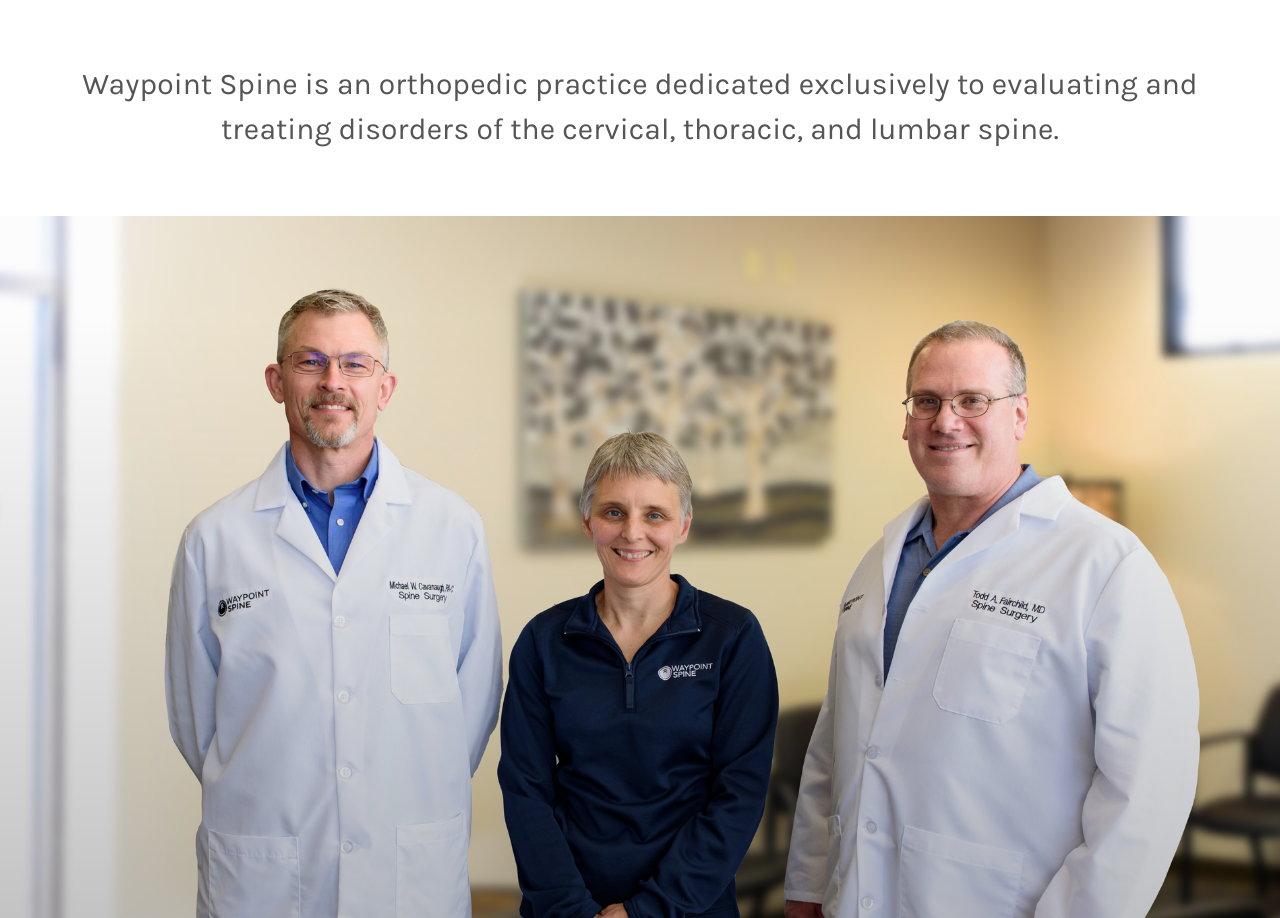
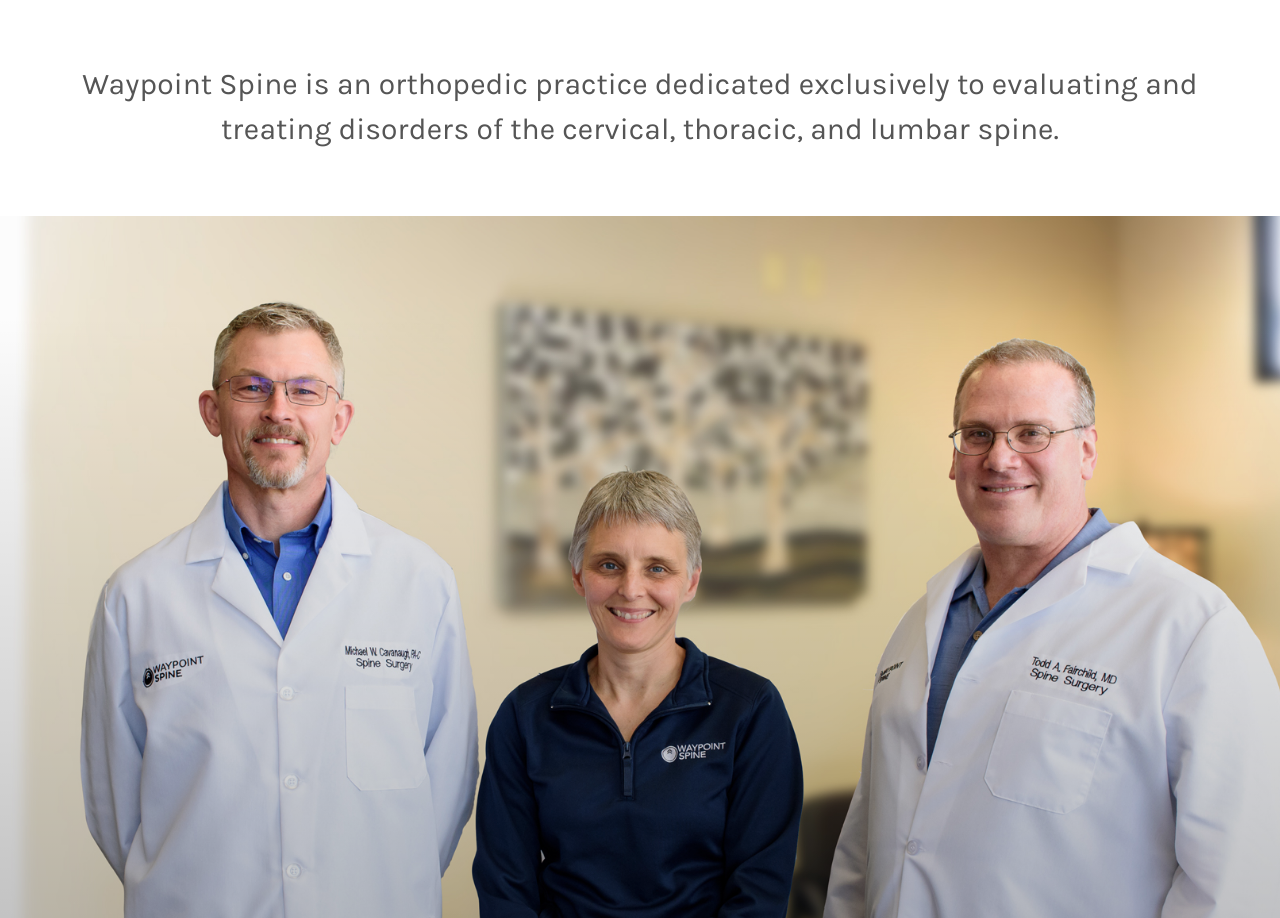
Before and after one commit to lfairchild/waypoint-spine, a Jekyll site: the page built from index.html, in a window 1280 px wide. Shown: the part 905-1823 px from the top of the page. Built offline with Jekyll 4.4.1, drawn with Linux system fonts in a browser that asks for light colours.

Commit message:
Update index.html

```diff
--- a/index.html
+++ b/index.html
@@ -19,7 +19,7 @@ description: Waypoint Spine is an orthopedic practice dedicated to evaluating an
 	</span>
 
 
-	<div class="panel-image" style="background-image: url({{ "/assets/img/ed_Portrait-team-02.jpg" | relative_url }});">
+	<div class="panel-image" style="background-image: url({{ "/assets/img/ed_Portrait-team-02b.jpg" | relative_url }});">
 		<div class="panel-image-prop" style="padding-top: 60%"></div>
 	</div>
 
@@ -51,7 +51,7 @@ description: Waypoint Spine is an orthopedic practice dedicated to evaluating an
 	</span>
 
 
-	<div class="panel-image" style="background-image: url({{ "/assets/img/action-jason-potocki.jpg" | relative_url }});">
+	<div class="panel-image" style="background-image: url({{ "/assets/img/ed_Amy-03.jpg" | relative_url }});">
 		<div class="panel-image-prop" style="padding-top: 60%"></div>
 	</div>
 
```
